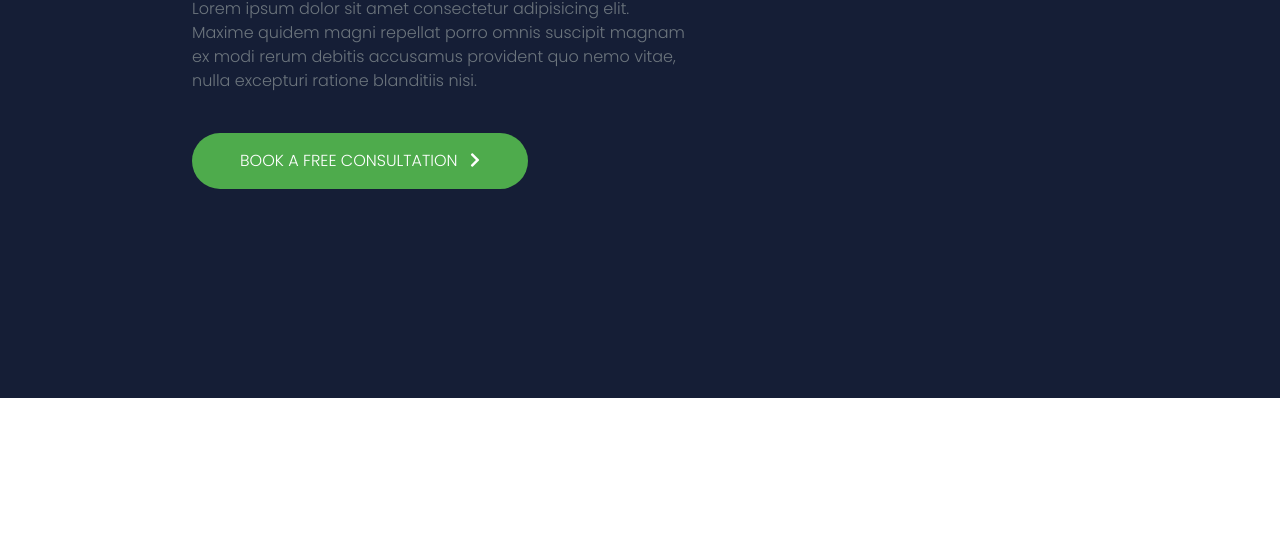
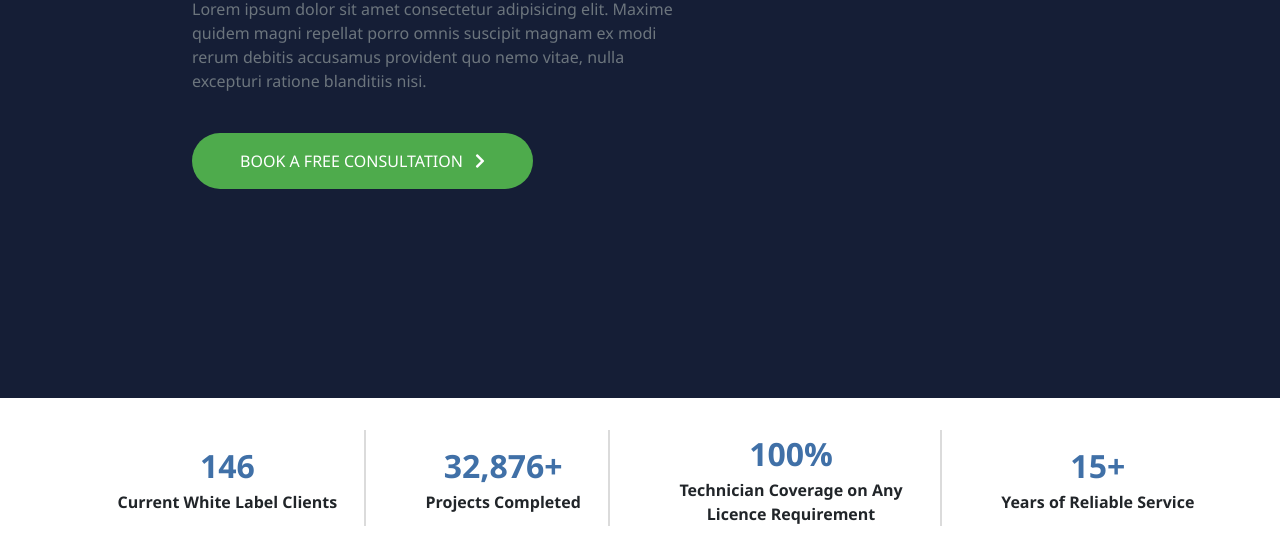
Before and after one commit to mark-stephen-maduro/all-it, a plain HTML site: page index.html in a window 1280 px wide. Shown: the part 528-1086 px from the top of the page. Before the commit the page ends 926 px from the top, so only its background shows below. Drawn offline with nearby package versions, Linux system fonts and the light colour scheme.

Commit message:
chore: statistics section

```diff
--- a/index.html
+++ b/index.html
@@ -65,6 +65,51 @@
         <div class="btn btn-success">BOOK A FREE CONSULTATION <i class="fas fa-chevron-right ms-2"></i></div>
       </div>
     </div>
+
+    <div class="statistics">
+      <ul>
+        <li>
+          <div class="stats">
+            <div class="number">
+              146
+            </div>
+            <div class="label">
+              Current White Label Clients
+            </div>
+          </div>
+        </li>
+        <li>
+          <div class="stats">
+            <div class="number">
+              32,876+
+            </div>
+            <div class="label">
+              Projects Completed
+            </div>
+          </div>
+        </li>
+        <li>
+          <div class="stats">
+            <div class="number">
+              100%
+            </div>
+            <div class="label">
+              Technician Coverage on Any Licence Requirement
+            </div>
+          </div>
+        </li>
+        <li>
+          <div class="stats">
+            <div class="number">
+              15+
+            </div>
+            <div class="label">
+              Years of Reliable Service
+            </div>
+          </div>
+        </li>
+      </ul>
+    </div>
   </div>
 
   <script src="https://cdn.jsdelivr.net/npm/bootstrap@5.1.1/dist/js/bootstrap.bundle.min.js"
--- a/style/main.scss
+++ b/style/main.scss
@@ -1,11 +1,12 @@
-@import url("https://fonts.googleapis.com/css2?family=Poppins:wght@300&display=swap");
+// @import url("https://fonts.googleapis.com/css2?family=Poppins:wght@300&display=swap");
 
 $start-point: 15%;
+$font-statistics: 'Segoe UI', Tahoma, Geneva, Verdana, sans-serif;
 
 * {
   padding: 0;
   margin: 0;
-  font-family: "Poppins", sans-serif;
+  font-family: $font-statistics;
 }
 
 header {
@@ -36,7 +37,7 @@ header {
         align-items: center;
         list-style-type: none;
         font-size: 0.85rem;
-        font-weight: 400;
+        font-weight: 500;
 
         &:hover {
           cursor: pointer;
@@ -107,7 +108,6 @@ header {
     width: 500px;
 
     h1 {
-      font-family: 'Segoe UI', Tahoma, Geneva, Verdana, sans-serif;
       font-weight: 700;
       font-size: 3rem;
       color: #fff;
@@ -123,3 +123,56 @@ header {
     }
   }
 }
+
+.statistics {
+  display: flex;
+  justify-content: center;
+  align-items: center;
+  padding: 2em;
+  background-color: #fff;
+
+  > ul {
+      display: flex;
+      flex-direction: row;
+      column-gap: 2rem;
+      margin: 0;
+      li {
+        display: flex;
+        justify-content: center;
+        align-items: center;
+        list-style-type: none;
+        font-size: 0.85rem;
+        font-weight: 400;
+        padding: 0 2em;
+        max-width: 300px;
+
+        &:not(:last-child) {
+          border-right: 2px solid #DBDBDB;
+        }
+
+        &:hover {
+          cursor: pointer;
+        }
+
+        .stats {
+          display: flex;
+          flex-direction: column;
+          justify-content: center;
+          align-items: center;
+          text-align: center;
+
+          .number {
+            font-size: 2rem;
+            font-weight: bold;
+            color: #4070A7;
+          }
+
+          .label {
+            font-size: 1rem;
+            font-weight: 600;
+            word-wrap: break-word;
+          }
+        }
+      }
+    }
+}
```
Also changed, not shown: style/main.css, 1 other file.
